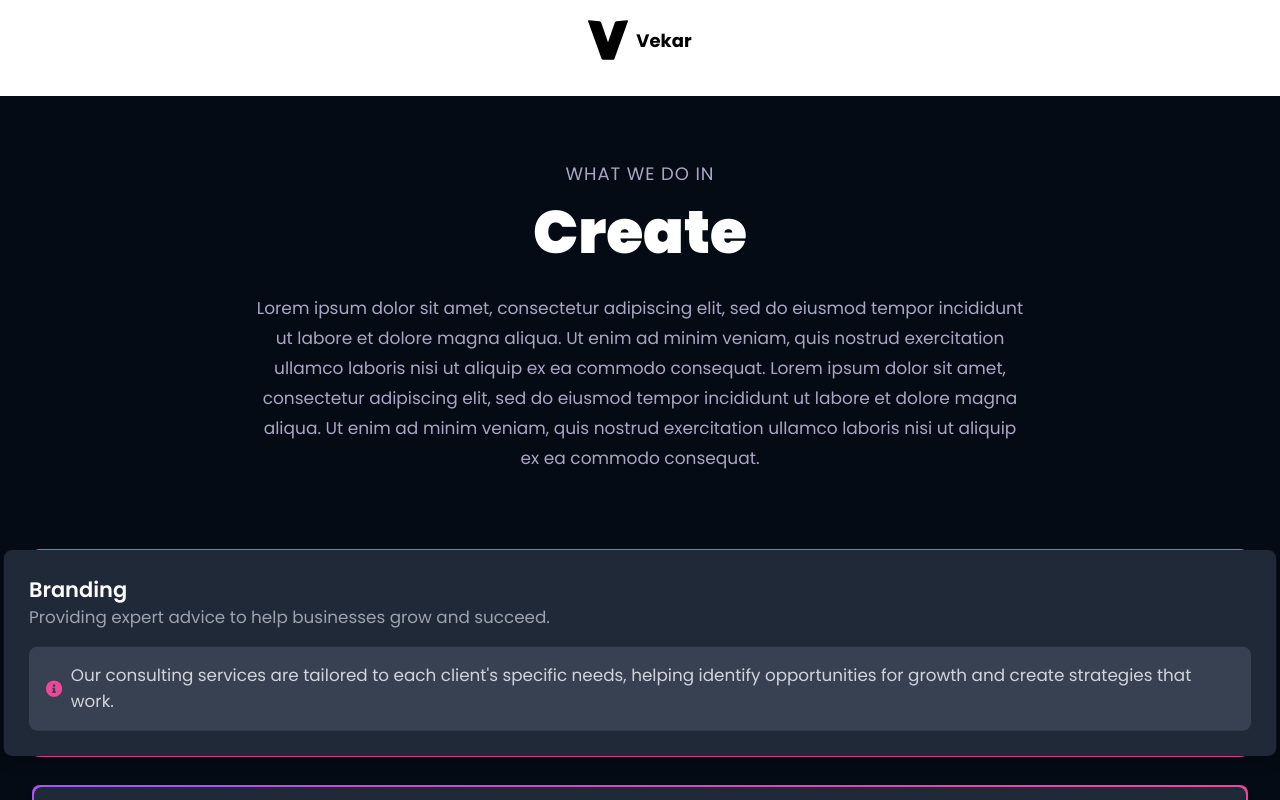
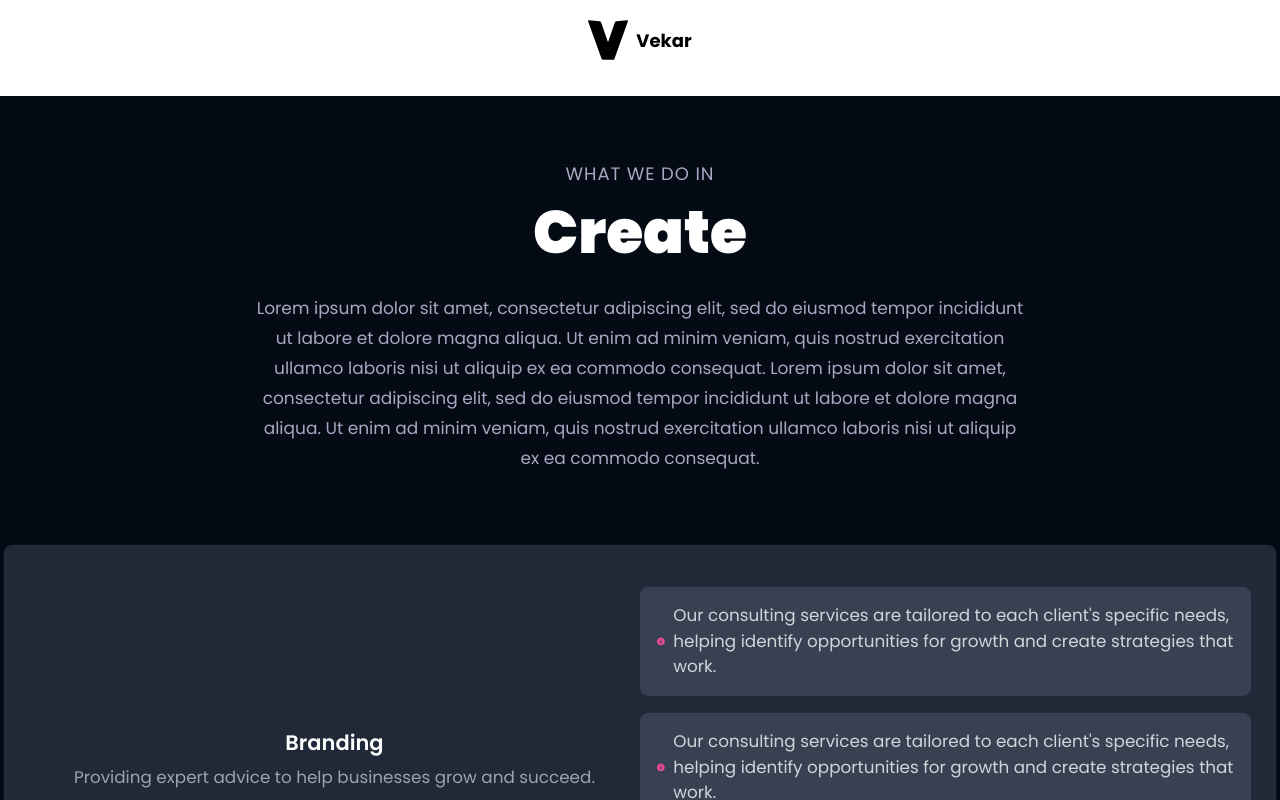
Before and after one commit to stellagadevska/vekar-staging, a React (Vite) app: page /create in a window 1280 px wide. Both pictures are taken after a click on the element 640 px from the left and 605 px from the top of the page. Shown: the top 800 px of the page. Built offline with nearby package versions, Linux system fonts and the light colour scheme.

Commit message:
Update InfoCard

```diff
--- a/src/components/InfoCard.jsx
+++ b/src/components/InfoCard.jsx
@@ -17,26 +17,61 @@ const InfoCard = ({
       }`}
     >
       <div
-        className={`bg-gray-800 p-6 rounded-lg shadow-lg flex flex-col items-start space-y-4 transform transition-transform duration-300 ${
+        className={`bg-gray-800 p-6 rounded-lg shadow-lg flex flex-row transform transition-transform duration-300 ${
           isExpanded
             ? "scale-105 shadow-2xl"
             : "hover:scale-105 hover:shadow-xl"
         } cursor-pointer`}
         onClick={onClick}
       >
-        <div>
-          <h3 className='text-white text-xl font-semibold'>{title}</h3>
-          <p className='text-gray-400'>{description}</p>
+        {/* Left Section: Title and description */}
+        <div
+          className={`flex flex-col space-y-2 w-1/2 ${
+            isExpanded ? "justify-center items-center" : ""
+          }`}
+        >
+          <h3
+            className={`text-white text-xl font-semibold ${
+              isExpanded ? "text-center" : ""
+            }`}
+          >
+            {title}
+          </h3>
+          <p
+            className={`text-gray-400 ${
+              isExpanded ? "text-center" : ""
+            }`}
+          >
+            {description}
+          </p>
+        </div>
+
+        {/* Right Section: Additional Info */}
+        <div className="flex flex-col items-start space-y-4 w-1/2">
           {isExpanded && (
-            <motion.div
-              initial={{ opacity: 0, y: 10 }}
-              animate={{ opacity: 1, y: 0 }}
-              transition={{ duration: 0.3 }}
-              className='text-gray-300 mt-4 bg-gray-700 p-4 rounded-lg flex items-center space-x-2'
-            >
-              <FaInfoCircle className='text-pink-500' />
-              <p>{moreInfo}</p>
-            </motion.div>
+            <>
+              {/* First Info Item */}
+              <div className="text-gray-300 mt-4 bg-gray-700 p-4 rounded-lg flex flex-col space-y-2">
+                <div className="flex items-center space-x-2">
+                  <FaInfoCircle className="text-pink-500" />
+                  <p>{moreInfo}</p>
+                </div>
+              </div>
+              {/* Second Info Item */}
+              <div className="text-gray-300 mt-4 bg-gray-700 p-4 rounded-lg flex flex-col space-y-2">
+                <div className="flex items-center space-x-2">
+                  <FaInfoCircle className="text-pink-500" />
+                  <p>{moreInfo}</p>
+                </div>
+              </div>
+              {/* Third Info Item */}
+              <div className="text-gray-300 mt-4 bg-gray-700 p-4 rounded-lg flex flex-col space-y-2">
+                <div className="flex items-center space-x-2">
+                  <FaInfoCircle className="text-pink-500" />
+                  <p>{moreInfo}</p>
+                </div>
+              </div>
+            </>
           )}
         </div>
       </div>
```
